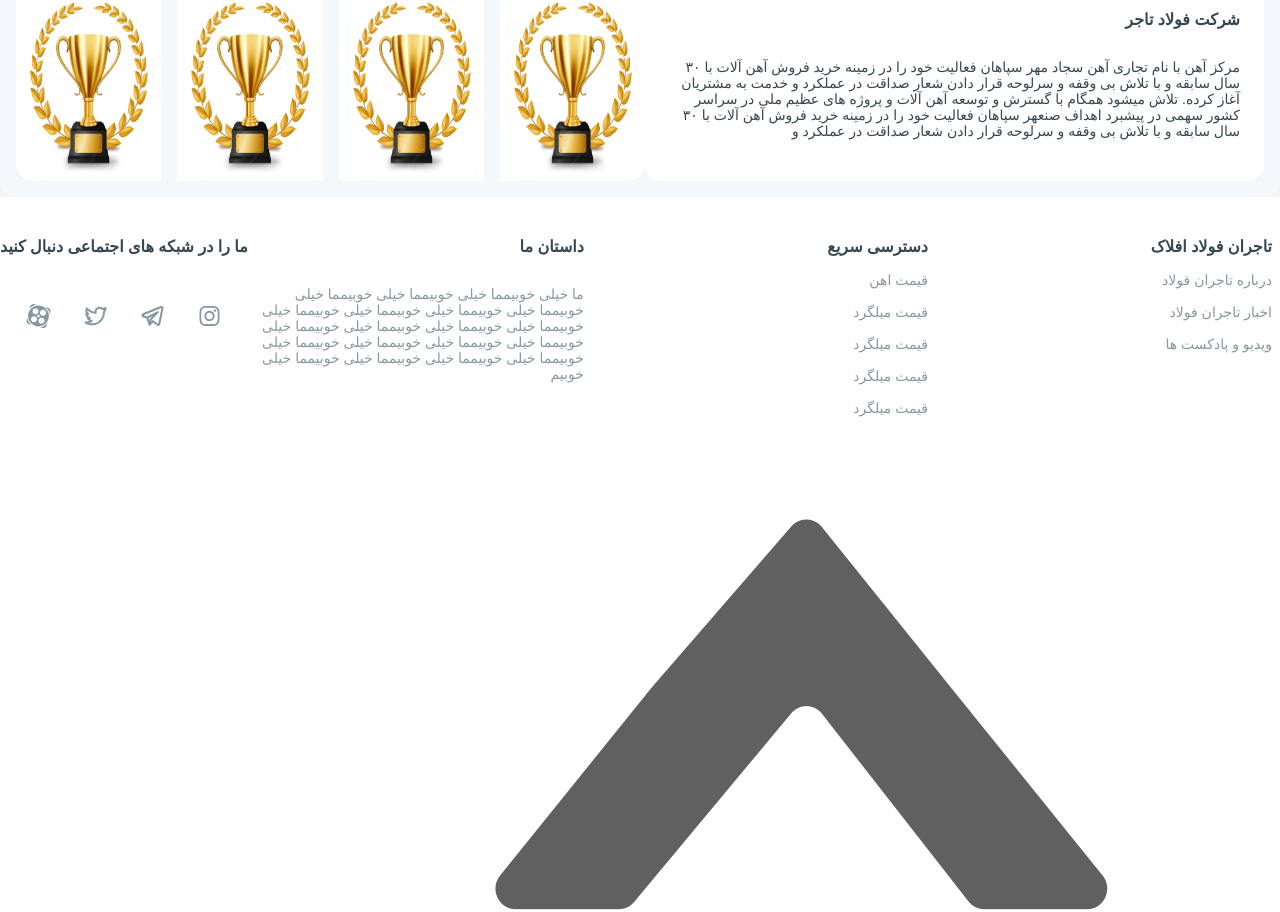
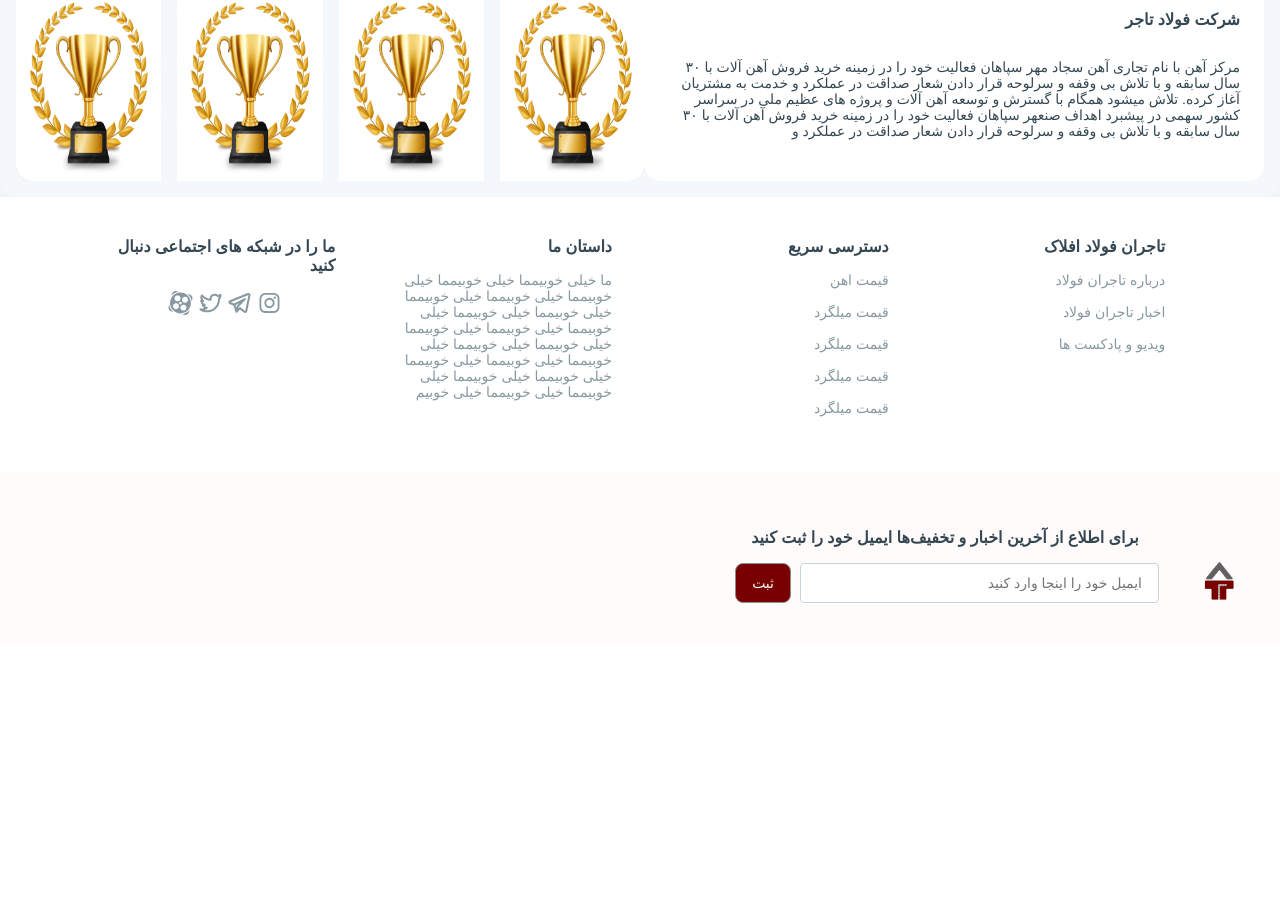
Before and after one commit to Fazel-mk/test-project, a React (Create React App) app: page / in a window 1280 px wide. Shown: the part 1633-2545 px from the top of the page. After the commit the page ends 2276 px from the top, so only its background shows below. Built offline with nearby package versions, Linux system fonts and the light colour scheme; a small style sheet from the web is missing.

Commit message:
footer style is better now

```diff
--- a/src/components/Footer.css
+++ b/src/components/Footer.css
@@ -1,38 +1,37 @@
 .Footer {
+  width: 100vw;
   direction: rtl;
   display: flex;
   padding-top: 2.5rem;
   flex-direction: column;
-  align-items: flex-start;
   gap: 2.5rem;
   background: var(--primary-4, #fff);
+  justify-content: space-between; /* Ensure content is spaced vertically */
 }
 .footerLinks {
   display: flex;
-  flex-wrap: wrap;
   justify-content: space-between;
   flex-direction: column;
   align-items: center;
   gap: 2.5rem;
-  width: 100%;
+  width: 100%; /* Adjust width as needed */
+  max-width: 83.33vw; /* Set a max width for responsiveness */
+  margin: 0 auto; /* Center the content within the available width */
 }
 .footer-cols {
   display: flex;
-  justify-content: space-between;
+  justify-content: center; /* Center columns horizontally */
   align-items: flex-start;
+  gap: 2.5rem;
 }
 .col1,
 .col2,
-.col3 {
+.col3,
+.col4 {
   flex: 1 1 calc(25% - 1rem); /* Adjust the width of each column */
   padding: 0 0.5rem;
 }
-.col4 {
-  display: flex;
-  flex-direction: column;
-  align-items: center;
-  gap: 32px;
-}
+
 .footerTitrs {
   color: var(--primary-2, #354752);
   text-align: right;
@@ -55,9 +54,83 @@
   font-weight: 400;
   line-height: normal;
   text-decoration: none;
+  margin: 0;
 }
 .Social-i {
   display: flex;
+  justify-content: center;
+  align-items: center;
+  gap: 2.22%;
+}
+.footerCustomerClub {
+  display: block;
+  justify-content: space-between;
   align-items: flex-start;
-  gap: 32px;
+  padding: 2.5rem; /* Adjust the gap as needed */
+  background: var(--primary-13, #fffbfb);
 }
+.customerclub {
+  display: flex;
+  flex-direction: row;
+  align-items: end;
+  gap: 2.5rem;
+}
+.title-cc {
+  color: var(--primary-2, #354752);
+  text-align: right;
+  margin: 1rem;
+  /* 16/bold */
+  font-family: var(--16-regular-font-family);
+  font-size: var(--16-regular-font-size);
+  font-style: normal;
+  font-weight: 700;
+  line-height: normal;
+}
+.content-cc {
+  display: flex;
+  justify-content: flex-start;
+  align-items: center;
+  gap: 2.5rem;
+}
+.input-cc {
+  display: flex;
+  flex-direction: column;
+  align-items: flex-end;
+}
+.input-btn {
+  display: flex;
+  align-items: flex-start;
+  gap: 9px;
+}
+.input-btn > :nth-child(1) {
+  font-family: var(--14-regular-font-family);
+  font-size: var(--14-regular-font-size);
+  font-style: var(--14-regular-font-style);
+  letter-spacing: var(--14-regular-letter-spacing);
+  line-height: var(--14-regular-line-height);
+  direction: rtl;
+  display: flex;
+  padding: 0.5rem 1rem 0.5rem 10rem;
+  justify-content: flex-end;
+  align-items: center;
+  align-self: stretch;
+  border-radius: 4px;
+  border: 1px solid var(--primary11, #c8d3d9);
+}
+.btn-cc {
+  display: flex;
+  height: 40px;
+  padding: 6px var(--M, 16px);
+  flex-direction: column;
+  justify-content: center;
+  align-items: center;
+  gap: var(--M, 16px);
+  border-radius: var(--S, 8px);
+  background: var(--primary-1, #790000);
+}
+.logo-cc {
+  display: flex;
+  width: 41px;
+  height: 43px;
+  bottom: 0;
+}
```
